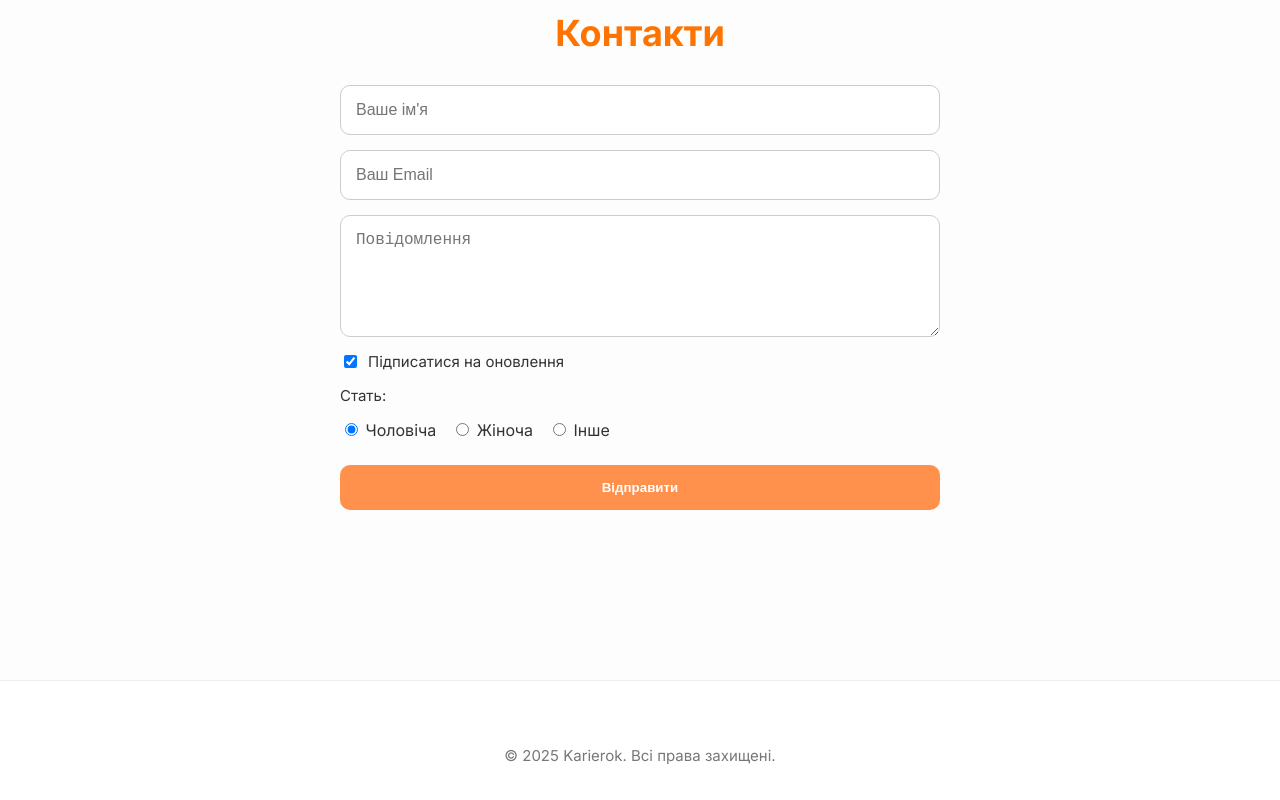
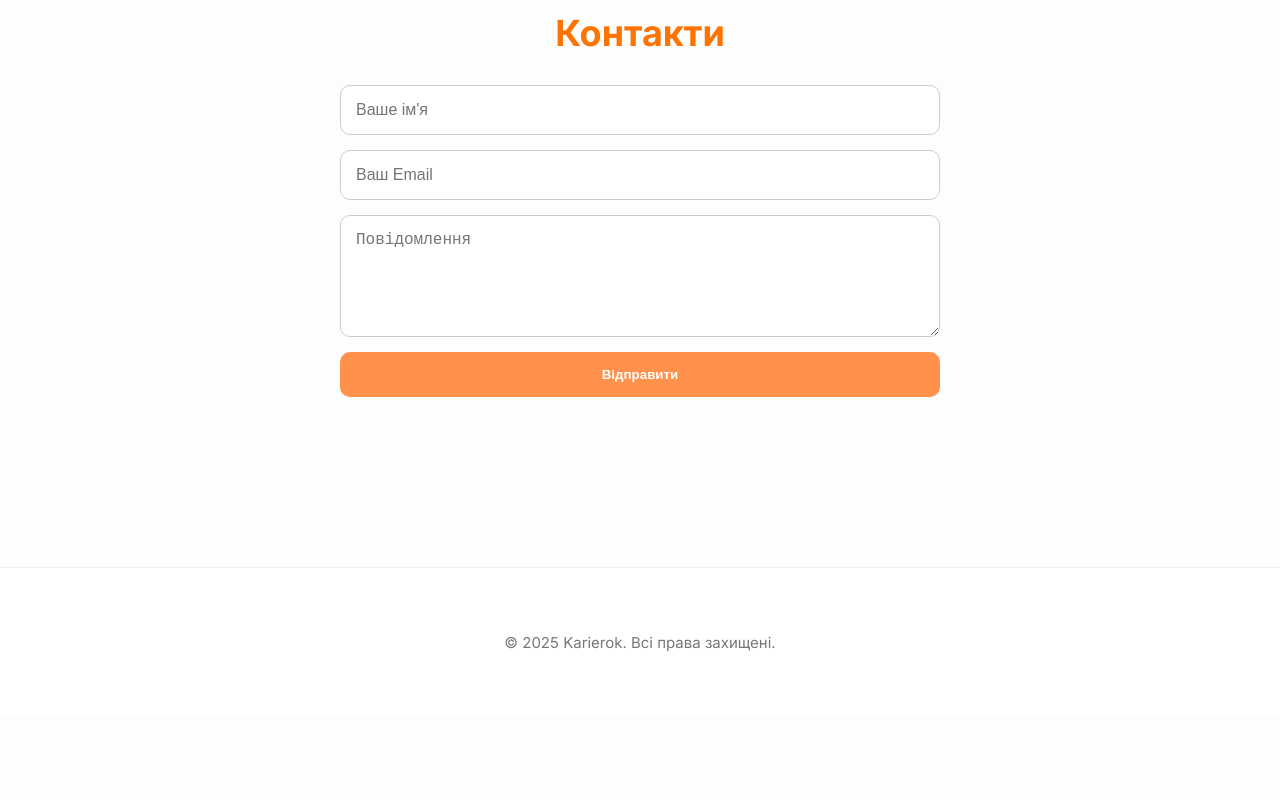
Before and after one commit to avasfge/karierok, a plain HTML site: page index.html in a window 1280 px wide. Shown: the part 3093-3893 px from the top of the page. After the commit the page ends 3810 px from the top, so only its background shows below. Drawn offline with Linux system fonts and the light colour scheme.

Commit message:
Simplify contact form by removing fields
Removed unnecessary fields from the contact form.

```diff
--- a/index.html
+++ b/index.html
@@ -145,35 +145,13 @@ footer{text-align:center;padding:50px;background:#fff;border-top:1px solid #eee;
 <form action="https://getform.io/f/allgzjza" method="POST" class="contact-form" style="max-width:600px;margin:auto;display:flex;flex-direction:column;gap:15px;">
   <!-- Текстове поле Ім'я -->
   <input type="text" name="name" placeholder="Ваше ім'я" required style="padding:15px;border-radius:10px;border:1px solid #ccc;font-size:16px;">
-
   <!-- Текстове поле Email -->
   <input type="email" name="email" placeholder="Ваш Email" required style="padding:15px;border-radius:10px;border:1px solid #ccc;font-size:16px;">
-
   <!-- Повідомлення -->
   <textarea name="message" placeholder="Повідомлення" rows="5" required style="padding:15px;border-radius:10px;border:1px solid #ccc;font-size:16px;"></textarea>
-
-  <!-- Honeypot для спаму -->
-  <input type="hidden" name="_gotcha" style="display:none !important">
-
-  <!-- Підписка -->
-  <label style="display:flex;align-items:center;gap:8px;font-size:15px;cursor:pointer;">
-    <input type="checkbox" name="subscribe" value="yes" checked>
-    Підписатися на оновлення
-  </label>
-  <input type="hidden" name="subscribe" value="no">
-
-  <!-- Стать -->
-  <label style="display:flex;align-items:center;gap:10px;font-size:15px;">Стать:</label>
-  <div style="display:flex;gap:15px;margin-bottom:10px;">
-    <label><input type="radio" name="gender" value="male" checked> Чоловіча</label>
-    <label><input type="radio" name="gender" value="female"> Жіноча</label>
-    <label><input type="radio" name="gender" value="other"> Інше</label>
-  </div>
-
   <!-- Кнопка відправки -->
   <button type="submit" style="background:#ff914d;color:#fff;padding:15px;font-weight:600;border:none;border-radius:10px;cursor:pointer;transition:.3s;">Відправити</button>
 </form>
-
 </section>
 
 <footer>
```
